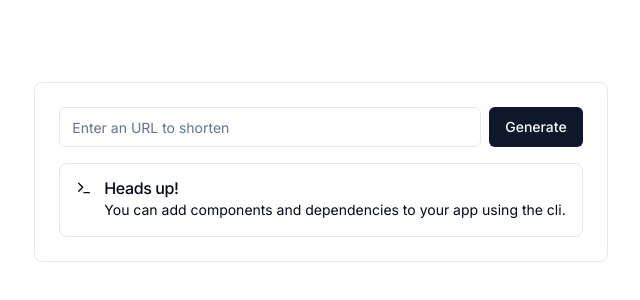
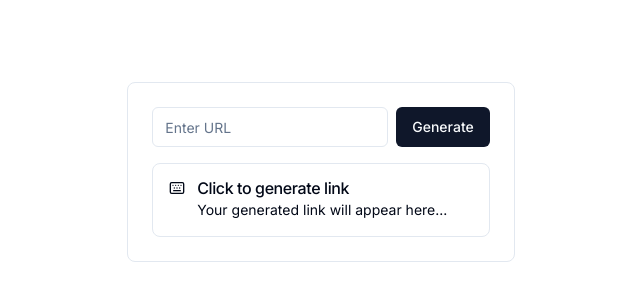
Before and after one commit to hasiburdev/url-shortener, a Next.js app: page / in a window 1280 px wide. Shown: the part 228-528 px from the top of the page, without its empty margins (319-959 px from the left). Built offline with nearby package versions, Linux system fonts and the light colour scheme.

Commit message:
Add generate functionality in home page

```diff
--- a/src/app/globals.css
+++ b/src/app/globals.css
@@ -30,6 +30,9 @@
 
     --destructive: 0 84.2% 60.2%;
     --destructive-foreground: 210 40% 98%;
+
+    --success: 160, 84%, 39%;
+    --success-foreground: var(--accent-foreground);
 
     --ring: 215 20.2% 65.1%;
 
--- a/src/app/page.tsx
+++ b/src/app/page.tsx
@@ -1,4 +1,5 @@
-import { InputWithButton } from "@/components/input-with-button";
+import { GenerateInputFromUrl } from "@/components/generate-input-from-url";
+import { GenerateUrl } from "@/components/generate-url";
 import { Alert, AlertDescription, AlertTitle } from "@/components/ui/alert";
 import { Terminal } from "lucide-react";
 
@@ -6,18 +7,7 @@ export default function Home() {
   return (
     <main className="min-h-screen flex items-center justify-center">
       <div className="flex flex-col p-6 gap-4 border border-slate-200 rounded-lg">
-        <InputWithButton
-          placeholder="Enter an URL to shorten"
-          text="Generate"
-          className="max-w-full"
-        />
-        <Alert>
-          <Terminal className="h-4 w-4" />
-          <AlertTitle>Heads up!</AlertTitle>
-          <AlertDescription>
-            You can add components and dependencies to your app using the cli.
-          </AlertDescription>
-        </Alert>
+        <GenerateUrl />
       </div>
     </main>
   );
--- /dev/null
+++ b/src/components/generate-input-from-url.tsx
@@ -0,0 +1,59 @@
+"use client";
+import { Button } from "@/components/ui/button";
+import { Input } from "@/components/ui/input";
+import { generateRandomString } from "@/lib/generate-random-string";
+import { cn } from "@/lib/utils";
+import { Dispatch, KeyboardEvent, SetStateAction, useState } from "react";
+import { BASE_URL } from "../lib/constants";
+
+interface GenerateInputFromUrlProps {
+  setLink: Dispatch<SetStateAction<string>>;
+  setError: Dispatch<SetStateAction<boolean>>;
+}
+
+export function GenerateInputFromUrl({
+  setLink,
+  setError,
+}: GenerateInputFromUrlProps): JSX.Element {
+  const [value, setValue] = useState("");
+
+  const onClick = () => {
+    try {
+      const url = new URL(value);
+      const shortString = generateRandomString();
+      setLink(`${BASE_URL}/${shortString}`);
+      setError(false);
+      console.log(url);
+    } catch (error) {
+      console.error("Something went wrong");
+      setError(true);
+    }
+  };
+
+  const onKeyDown = (e: KeyboardEvent<HTMLInputElement>) => {
+    if (e.key === "Enter") {
+      onClick();
+    }
+  };
+
+  if (value === "") {
+    setError(false);
+    setLink("");
+  }
+
+  return (
+    <div className={cn("flex w-full max-w-full items-center space-x-2")}>
+      <Input
+        className={cn("flex-grow")}
+        type="text"
+        value={value}
+        onChange={(e) => setValue(e.target.value)}
+        onKeyDown={onKeyDown}
+        placeholder="Enter URL"
+      />
+      <Button onClick={onClick} className="">
+        Generate
+      </Button>
+    </div>
+  );
+}
--- /dev/null
+++ b/src/components/generate-url.tsx
@@ -0,0 +1,40 @@
+"use client";
+import { Terminal, AlertCircle, CheckCircle, Keyboard } from "lucide-react";
+import { GenerateInputFromUrl } from "./generate-input-from-url";
+import { Alert, AlertDescription, AlertTitle } from "./ui/alert";
+import { useState } from "react";
+
+export const GenerateUrl = () => {
+  const [link, setLink] = useState("");
+  const [error, setError] = useState(false);
+
+  let description;
+  let alertTitle;
+  let icon;
+
+  if (error) {
+    description = "Looks like you entered an invalid URL.";
+    alertTitle = "Oops!";
+    icon = <AlertCircle className="h-4 w-4" />;
+  } else if (!error && !link) {
+    description = "Your generated link will appear here...";
+    alertTitle = "Click to generate link";
+
+    icon = <Keyboard className="h-4 w-4" />;
+  } else {
+    description = link;
+    alertTitle = "Your generated link";
+    icon = <CheckCircle className="h-4 w-4 stroke-success" />;
+  }
+
+  return (
+    <>
+      <GenerateInputFromUrl setLink={setLink} setError={setError} />
+      <Alert variant={error ? "destructive" : link ? "success" : "default"}>
+        {icon}
+        <AlertTitle>{alertTitle}</AlertTitle>
+        <AlertDescription>{description}</AlertDescription>
+      </Alert>
+    </>
+  );
+};
--- a/src/components/input-with-button.tsx
+++ /dev/null
@@ -1,32 +0,0 @@
-import { Button } from "@/components/ui/button";
-import { Input } from "@/components/ui/input";
-import { cn } from "@/lib/utils";
-
-interface InputWithButtonProps {
-  text?: string;
-  placeholder?: string;
-  type?: string;
-  className?: string;
-  inputClassName?: string;
-  buttonClassName?: string;
-}
-
-export function InputWithButton({
-  placeholder,
-  text,
-  type = "text",
-  className,
-  inputClassName,
-  buttonClassName,
-}: InputWithButtonProps): JSX.Element {
-  return (
-    <div
-      className={cn("flex w-full max-w-sm items-center space-x-2", className)}
-    >
-      <Input className={inputClassName} type={type} placeholder={placeholder} />
-      <Button type="submit" className={buttonClassName}>
-        {text}
-      </Button>
-    </div>
-  );
-}
--- a/src/components/ui/alert.tsx
+++ b/src/components/ui/alert.tsx
@@ -1,7 +1,7 @@
-import * as React from "react"
-import { cva, type VariantProps } from "class-variance-authority"
+import * as React from "react";
+import { cva, type VariantProps } from "class-variance-authority";
 
-import { cn } from "@/lib/utils"
+import { cn } from "@/lib/utils";
 
 const alertVariants = cva(
   "relative w-full rounded-lg border p-4 [&:has(svg)]:pl-11 [&>svg+div]:translate-y-[-3px] [&>svg]:absolute [&>svg]:left-4 [&>svg]:top-4 [&>svg]:text-foreground",
@@ -11,13 +11,14 @@ const alertVariants = cva(
         default: "bg-background text-foreground",
         destructive:
           "border-destructive/50 text-destructive dark:border-destructive [&>svg]:text-destructive",
+        success: "border-success/50 text-success dark:border-success",
       },
     },
     defaultVariants: {
       variant: "default",
     },
   }
-)
+);
 
 const Alert = React.forwardRef<
   HTMLDivElement,
@@ -29,8 +30,8 @@ const Alert = React.forwardRef<
     className={cn(alertVariants({ variant }), className)}
     {...props}
   />
-))
-Alert.displayName = "Alert"
+));
+Alert.displayName = "Alert";
 
 const AlertTitle = React.forwardRef<
   HTMLParagraphElement,
@@ -41,8 +42,8 @@ const AlertTitle = React.forwardRef<
     className={cn("mb-1 font-medium leading-none tracking-tight", className)}
     {...props}
   />
-))
-AlertTitle.displayName = "AlertTitle"
+));
+AlertTitle.displayName = "AlertTitle";
 
 const AlertDescription = React.forwardRef<
   HTMLParagraphElement,
@@ -53,7 +54,7 @@ const AlertDescription = React.forwardRef<
     className={cn("text-sm [&_p]:leading-relaxed", className)}
     {...props}
   />
-))
-AlertDescription.displayName = "AlertDescription"
+));
+AlertDescription.displayName = "AlertDescription";
 
-export { Alert, AlertTitle, AlertDescription }
+export { Alert, AlertTitle, AlertDescription };
--- /dev/null
+++ b/src/lib/constants.ts
@@ -0,0 +1,2 @@
+export const BASE_URL =
+  window?.location?.origin || process?.env?.BASE_URL || "http://localhost:3000";
--- a/tailwind.config.js
+++ b/tailwind.config.js
@@ -2,11 +2,11 @@
 module.exports = {
   darkMode: ["class"],
   content: [
-    './pages/**/*.{ts,tsx}',
-    './components/**/*.{ts,tsx}',
-    './app/**/*.{ts,tsx}',
-    './src/**/*.{ts,tsx}',
-	],
+    "./pages/**/*.{ts,tsx}",
+    "./components/**/*.{ts,tsx}",
+    "./app/**/*.{ts,tsx}",
+    "./src/**/*.{ts,tsx}",
+  ],
   theme: {
     container: {
       center: true,
@@ -50,6 +50,10 @@ module.exports = {
           DEFAULT: "hsl(var(--card))",
           foreground: "hsl(var(--card-foreground))",
         },
+        success: {
+          DEFAULT: "hsl(var(--success))",
+          foreground: "hsl(var(--success-foreground))",
+        },
       },
       borderRadius: {
         lg: "var(--radius)",
@@ -73,4 +77,4 @@ module.exports = {
     },
   },
   plugins: [require("tailwindcss-animate")],
-}
+};
```
